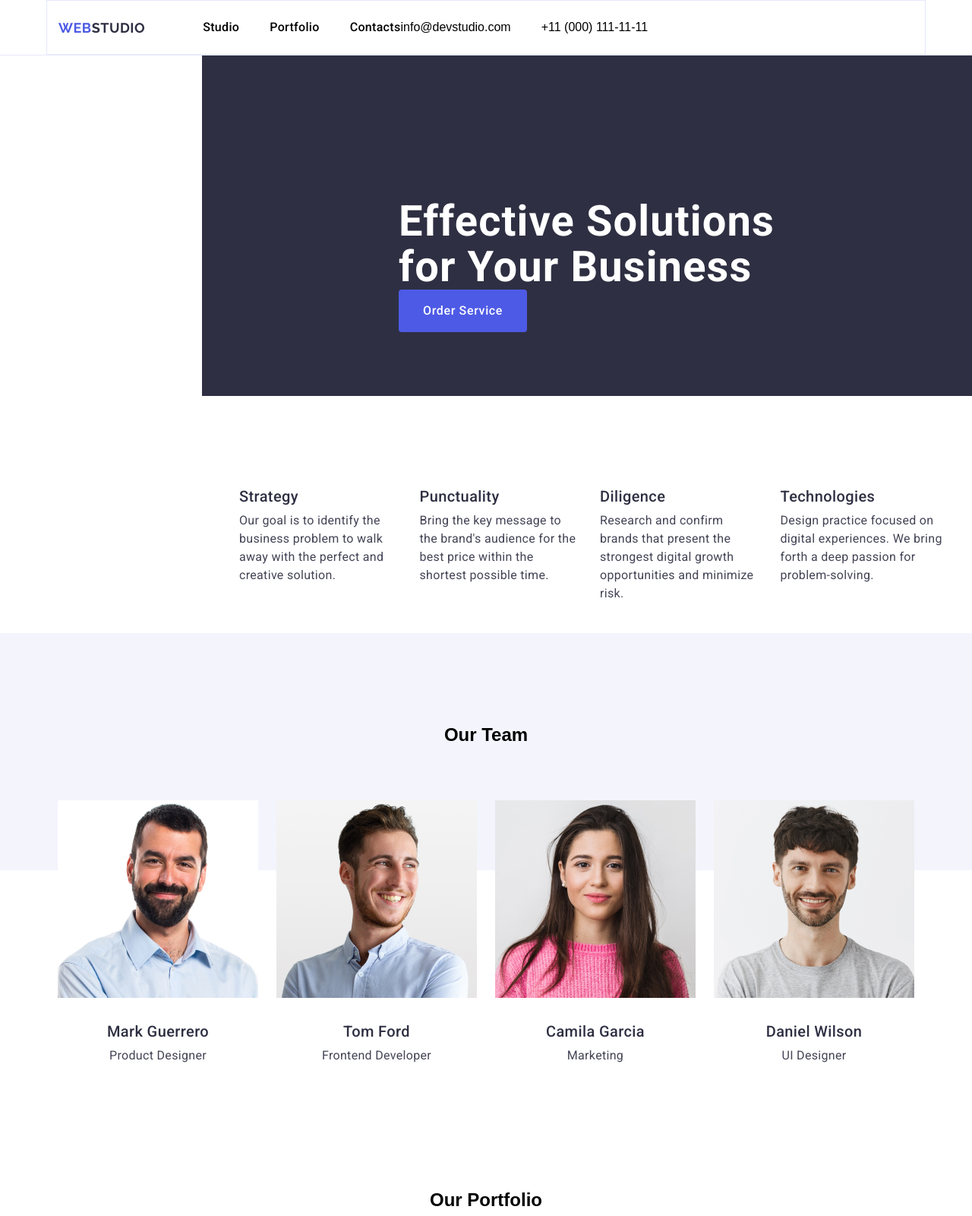
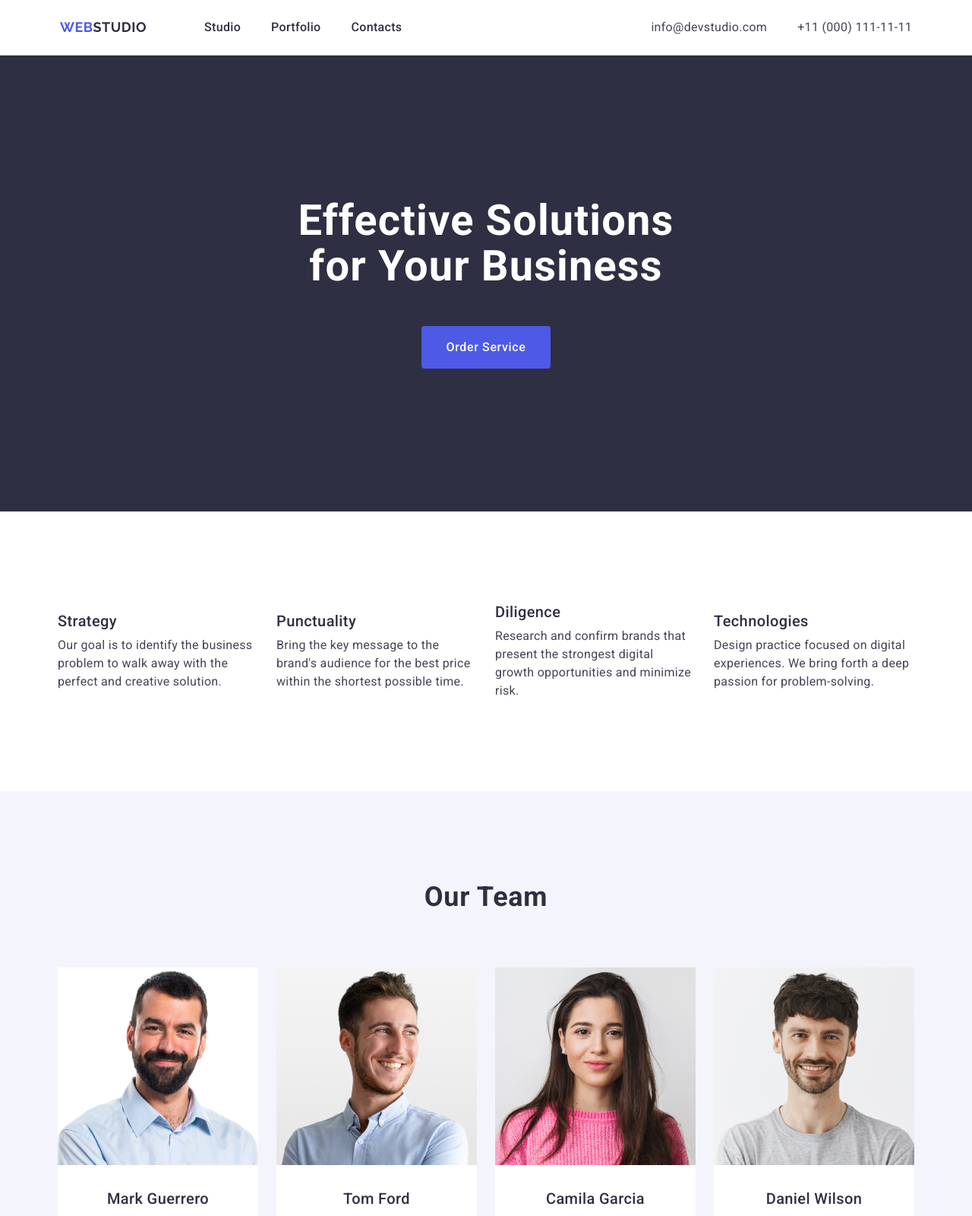
Before and after one commit to petronela88/goit-markup-hw-03, a plain HTML site: page index.html in a window 1280 px wide. Shown: the top 1600 px of the page at 76% size. Drawn offline with nearby package versions, Linux system fonts and the light colour scheme.

Commit message:
remodel the website for hmw 3

```diff
--- a/css/style.css
+++ b/css/style.css
@@ -1,53 +1,245 @@
+:root {
+    --iris: #4D5AE5;
+    --ocean: #404BBF;
+    --navy-blue: #2E2F42;
+    --green: #31D0AA;
+    --slate: #434455;
+    --light-slate: #8E8F99;
+    --cornflower: #E7E9FC;
+    --cloud: #F4F4FD;
+    --navy-blue-modal: #2E2F42;
+    --grey: #2E2F42;
+    --white: #FFFFFF;
+    --dairy: #FCFCFC;
+}
+
+body {
+    font-family: 'Roboto', sans-serif;
+    color: var(--slate);
+    background-color: var(--white);
+}
+
+a {
+    text-decoration: none;
+}
+
+ul {
+    padding-inline-start: 0;
+    margin-block-start: 0;
+    margin-block-end: 0;
+    list-style-type: none;
+}
+
 h1,
 h2,
 h3,
-h4,
-h5,
-h6,
 p {
-    margin: 0
+    margin-block-start: 0;
+    margin-block-end: 0;
 }
 
-html {
-    box-sizing: border-box;
+a {
+    text-decoration: none;
+    font-style: normal;
 }
 
-*,
-*::after,
-*::before {
-    box-sizing: inherit;
+/* Text configuration*/
+.logo {
+    font-family: 'Raleway', sans-serif;
+    font-weight: 700;
+    font-size: 18px;
+    line-height: 1.17;
+    letter-spacing: 0.03em;
+    text-transform: uppercase;
+    color: var(--iris);
 }
 
-img {
-    display: block;
-    max-width: 100%;
-    height: auto;
+.logo-studio {
+    color: var(--navy-blue);
 }
 
 address {
     font-style: normal;
 }
 
-.link {
-    text-decoration: none;
-    color: inherit;
+.header-item a {
+    font-weight: 500;
+    font-size: 16px;
+    line-height: 1.5;
+    letter-spacing: 0.02em;
+    color: var(--navy-blue);
 }
 
-.list {
-    list-style: none;
-    padding: 0;
-    margin: 0;
+.header-item-address a {
+    font-weight: 400;
+    font-size: 16px;
+    line-height: 1.5;
+    letter-spacing: 0.02em;
+    color: var(--slate);
 }
 
-:root {
-    --color-web: #4D5AE5;
-    --color-studio: #2E2F42;
-    --color-info: #434455;
-    --color-background: #FFFFFF;
+.hero-title {
+    font-weight: 700;
+    font-size: 56px;
+    line-height: 1.07;
+    letter-spacing: 0.02em;
+    color: var(--white);
+    text-align: center;
 }
 
-body {
-    font-family: "Robot", sans-serif;
+.primary-button {
+    font-family: 'Roboto', sans-serif;
+    font-weight: 500;
+    font-size: 16px;
+    line-height: 1.5;
+    letter-spacing: 0.04em;
+    color: var(--white);
+    cursor: pointer
+}
+
+.objectivs-title {
+    font-weight: 500;
+    font-size: 20px;
+    line-height: 1.2;
+    letter-spacing: 0.02em;
+    color: var(--navy-blue);
+}
+
+.objectivs-text {
+    font-weight: 400;
+    font-size: 16px;
+    line-height: 1.5;
+    letter-spacing: 0.02em;
+}
+
+.our-team-title {
+    font-weight: 700;
+    font-size: 36px;
+    line-height: 1.11;
+    letter-spacing: 0.02em;
+    color: var(--navy-blue);
+    text-align: center;
+    text-transform: capitalize;
+}
+
+.team-title {
+    font-weight: 500;
+    font-size: 20px;
+    line-height: 1.2;
+    letter-spacing: 0.02em;
+    color: var(--navy-blue);
+}
+
+.team-text {
+    font-weight: 400;
+    font-size: 16px;
+    line-height: 1.5;
+    letter-spacing: 0.02em;
+}
+
+.portfolio-title {
+    font-weight: 700;
+    font-size: 36px;
+    line-height: 1.11;
+    letter-spacing: 0.02em;
+    color: var(--navy-blue);
+    text-align: center;
+    text-transform: capitalize;
+}
+
+.portfolio-section {
+    font-weight: 700;
+    font-size: 36px;
+    line-height: 1.11;
+    letter-spacing: 0.02em;
+    color: var(--navy-blue);
+}
+
+.portfolio-titles {
+    font-weight: 500;
+    font-size: 20px;
+    line-height: 1.2;
+    letter-spacing: 0.02em;
+    color: var(--navy-blue);
+}
+
+.portfolio-texts {
+    font-weight: 400;
+    font-size: 16px;
+    line-height: 1.5;
+    letter-spacing: 0.02em;
+    color: var(--slate);
+}
+
+.logo-studio-footer {
+    color: var(--cloud);
+}
+
+.footer-paragraph {
+    font-weight: 400;
+    font-size: 16px;
+    line-height: 1.5;
+    letter-spacing: 0.02em;
+    color: var(--cloud);
+}
+
+
+/* Background Color configuration*/
+.hero-section {
+    background-color: var(--navy-blue);
+}
+
+.primary-button {
+    background-color: var(--iris);
+}
+
+.team-section {
+    background-color: var(--cloud);
+}
+
+.team-people {
+    background-color: var(--white);
+}
+
+.footer {
+    background-color: var(--navy-blue);
+}
+
+
+/* Links and Button configuration */
+.header-item a:hover,
+.header-item a:focus {
+    color: var(--ocean);
+    cursor: pointer;
+}
+
+.header-item a:active {
+    color: var(--ocean);
+}
+
+.header-item-address a:hover,
+.header-item-address a:focus {
+    color: var(--ocean);
+    cursor: pointer;
+}
+
+.primary-button:hover,
+.primary-button:focus {
+    background-color: var(--ocean);
+    cursor: pointer;
+}
+
+
+/* Flexbox */
+.container {
+    width: 1158px;
+    margin: 0 auto;
+    padding: 0 15px;
+}
+
+.header-item,
+.header-link {
+    padding: 24px 0;
 }
 
 /* Header */
@@ -55,27 +247,20 @@ body {
     border-bottom: 1px solid #e7e9fc;
 }
 
-.container {
-    max-width: 1158px;
-    max-height: 72px;
-    margin: 0 auto;
-    padding: 0 15px;
-}
-
-.main-header>.header-container {
+.header-container {
     display: flex;
-    border: 1px solid #e7e9fc;
+    align-items: center;
+    justify-content: center;
+    gap: 328px;
 }
 
 .header-nav {
-    font-family: Roboto;
-    font-size: 16px;
-    font-weight: 500;
-    line-height: 24px;
-    letter-spacing: 0.02em;
-    text-align: left;
     display: flex;
     align-items: center;
+}
+
+.logo {
+    margin-right: 76px;
 }
 
 .header-list {
@@ -83,91 +268,38 @@ body {
     gap: 40px;
 }
 
-.header-item {
-
+.header-list-address {
     display: flex;
+    flex-direction: row;
     gap: 40px;
 }
 
-.header-link {
-    padding: 24px 0;
+
+/* Section 1 */
+.hero-section {
+    padding: 188px 0;
 }
 
-.header-address {
+.hero-section-container {
     display: flex;
+    flex-direction: column;
     align-items: center;
 }
 
-.logo-studio {
-    font-family: "Raleway", sans-serif;
-    font-size: 18px;
-    font-weight: 700;
-    line-height: 21px;
-    letter-spacing: 0.03em;
-    color: var(--color-studio);
-    text-transform: uppercase;
-    height: 21px;
-}
-
-.logo {
-    font-family: "Raleway", sans-serif;
-    font-size: 18px;
-    font-weight: 700;
-    line-height: 21px;
-    letter-spacing: 0.03em;
-    color: var(--color-web);
-    text-transform: uppercase;
-    height: 21px;
-    text-decoration: none;
-    margin-right: 76px;
-}
-
-/* Sectiunea 1 */
-.hero-section {
-    padding: 188px 0;
-    background-color: var(--color-studio);
-    color: var(--color-background);
-    max-width: 1158px;
-}
-
-.section {
-    display: flex;
-    margin-left: 266px;
-}
-
 .hero-title {
-    font-family: "Roboto", sans-serif;
-    font-size: 56px;
-    font-weight: 700;
-    line-height: 60px;
-    letter-spacing: 0.02em;
     max-width: 496px;
+    padding: 0px 0px 48px 0px;
 }
 
 .primary-button {
-    display: block;
-    font-family: "Roboto", sans-serif;
-    font-size: 16px;
-    font-weight: 500;
-    line-height: 24px;
-    letter-spacing: 0.04em;
     min-width: 169px;
-    background-color: var(--color-web);
-    color: var(--color-background);
-    border: none;
-    cursor: pointer;
-    padding: 16px 32px 16px 32px;
-    gap: 10px;
+    padding: 16px 32px;
+    border: 0;
     border-radius: 4px;
 }
 
-/* Sectiunea 2 */
-.section-objectivs {
-    padding: 120px 0;
-    max-width: 1128px;
-    margin-left: 300px;
-}
 
+/* Section 2 */
 .visually-hidden {
     position: absolute;
     width: 1px;
@@ -175,105 +307,92 @@ body {
     margin: -1px;
     border: 0;
     padding: 0;
-    white-space: nonwrap;
+    white-space: nowrap;
     clip-path: inset(100%);
     clip: rect(0 0 0 0);
     overflow: hidden;
 }
 
+.section-objectivs {
+    padding: 120px 0px;
+}
+
 .objectivs-list {
     display: flex;
+    justify-content: center;
+    align-items: center;
     gap: 24px;
-    margin-right: 24px;
-}
-
-.objectivs-list .objectivs-item:last-child {
-    margin-right: 0;
 }
 
 .objectivs-item {
-    width: calc((100% - 72px) / 4);
+    display: flex;
+    flex-direction: column;
+    width: 264px;
 }
 
-.objectivs-item .objectivs-title {
-    font-family: "Roboto", sans-serif;
-    font-size: 20px;
-    font-weight: 500;
-    line-height: 24px;
-    letter-spacing: 0.02em;
+.objectivs-title {
     margin-bottom: 8px;
-    color: var(--color-studio);
 }
 
-.objectivs-text {
-    font-family: "Roboto", sans-serif;
-    font-size: 16px;
-    font-weight: 400;
-    line-height: 24px;
-    letter-spacing: 0.02em;
-    color: var(--color-info);
+
+/* Section 3 */
+.team-section {
+    padding: 120px 0px;
 }
 
-/* Sectiunea 3 */
-.team-section {
-    padding: 120px 0;
-    background-color: #F4F4FD;
-
+.team-section-container {
+    display: flex;
+    flex-direction: column;
 }
 
 .our-team-title {
     margin-bottom: 72px;
-    text-align: center;
 }
 
 .team-list {
     display: flex;
+    justify-content: center;
     gap: 24px;
 }
 
+.our-team-img {
+    display: block;
+}
+
+.team-title {
+    margin-bottom: 8px;
+    text-align: center;
+}
+
+.team-text {
+    padding: 0px 0px 32px 0px;
+    text-align: center;
+}
+
 .team-people {
+    border: none;
+    border-radius: 0px 0px 4px 4px;
     width: calc((100% - 72px) / 4);
-    border-radius: 0px 0px 4px 4px;
 }
 
 .container-box {
     padding: 32px 0;
 }
 
-.team-title {
-    text-align: center;
-    margin-bottom: 8px;
-    font-family: "Roboto", sans-serif;
-    font-size: 20px;
-    font-weight: 500;
-    line-height: 24px;
-    letter-spacing: 0.02em;
-    color: var(--color-studio);
-}
 
-.team-text {
-    text-align: center;
-    font-family: "Roboto", sans-serif;
-    font-size: 16px;
-    font-weight: 400;
-    line-height: 24px;
-    letter-spacing: 0.02em;
-    color: var(--color-info);
-}
-
-/* Sectiunea 4 */
+/* Section 4 */
 .portfolio-section {
-    padding-top: 120px;
-    padding-bottom: 120px;
-    margin-top: 300px;
+    padding: 120px 0px;
+    display: flex;
+    flex-direction: column;
 }
 
 .portfolio-title {
     margin-bottom: 72px;
-    text-align: center;
 }
 
 .portfolio-list {
+    width: 1128px;
     display: flex;
     flex-wrap: wrap;
     column-gap: 24px;
@@ -281,52 +400,26 @@ body {
 }
 
 .portfolio-lists {
-    width: calc((100% - 48px) / 3);
+    margin-bottom: 8px;
 }
 
 .container-box-portfolio {
+    border: 1px solid var(--cornflower);
+    border-top: 0;
     padding: 32px 16px;
-    border: 1px solid #e7e9fc;
-    border-top: none;
-    margin-bottom: 8px;
 }
 
-.portfolio-titles {
-    font-family: "Roboto", sans-serif;
-    font-size: 20px;
-    font-weight: 500;
-    line-height: 24px;
-    letter-spacing: 0.02em;
-    color: var(--color-studio);
-}
-
-.portfolio-texts {
-    font-family: "Roboto", sans-serif;
-    font-size: 16px;
-    font-weight: 400;
-    line-height: 24px;
-    letter-spacing: 0.02em;
-    color: var(--color-info);
-}
 
 /* Footer */
 .footer {
-    padding: 100px 0;
+    padding: 100px 0px;
+}
+
+.footer-logo {
     display: inline-block;
-    background-color: var(--color-studio);
     margin-bottom: 16px;
 }
 
 .footer-paragraph {
-    font-family: "Roboto", sans-serif;
-    font-size: 16px;
-    font-weight: 400;
-    line-height: 24px;
-    letter-spacing: 0.02em;
-    max-width: 264px;
-    color: #F4F4FD;
+    width: 264px;
 }
-
-.logo-studio-footer {
-    color: #F4F4FD;
-}
--- a/index.html
+++ b/index.html
@@ -25,17 +25,17 @@
         <div class="header-container container">
             <nav class="header-nav">
                 <a class="logo" href="./index.html">Web<span class="logo-studio">Studio</span></a>
-                <ul class="header-list list">
+                <ul class="header-list">
                     <li class="header-item"><a class="header-link link" href="./index.html">Studio</a></li>
                     <li class="header-item"><a class="header-link link" href="">Portfolio</a></li>
                     <li class="header-item"><a class="header-link link" href="">Contacts</a></li>
                 </ul>
             </nav>
             <address class="header-address">
-                <ul class="header-list list">
-                    <li class="header-item"><a class="header-link link"
+                <ul class="header-list-address">
+                    <li class="header-item-address"><a class="header-link-address"
                             href="mailto:info@devstudio.com">info@devstudio.com</a></li>
-                    <li class="header-item"><a class="header-link link" href="tel:+110001111111">+11 (000)
+                    <li class="header-item-address"><a class="header-link-address" href="tel:+110001111111">+11 (000)
                             111-11-11</a></li>
                 </ul>
             </address>
@@ -44,7 +44,7 @@
     <main>
         <!-- Section 1-->
         <section class="hero-section section">
-            <div class="container">
+            <div class="hero-section-container container">
                 <h1 class="hero-title">Effective Solutions for Your Business</h1>
                 <button class="primary-button" type="button">Order Service</button>
             </div>
@@ -54,7 +54,7 @@
         <section class="section-objectivs">
             <div class="container">
                 <h2 class="visually-hidden">Titlu</h2>
-                <ul class="objectivs-list list">
+                <ul class="objectivs-list">
                     <li class="objectivs-item">
                         <h3 class="objectivs-title">Strategy</h3>
                         <p class="objectivs-text"> Our goal is to identify the business
@@ -89,11 +89,11 @@
 
         <!-- Section 3-->
         <section class="team-section">
-            <div class="container">
+            <div class="team-section-container container">
                 <h2 class="our-team-title">Our Team</h2>
-                <ul class="team-list list">
+                <ul class="team-list">
                     <li class="team-people">
-                        <img src="./images/img1.jpg" alt="img1" width="264">
+                        <img class="our-team-img" src="./images/img1.jpg" alt="img1" width="264">
                         <div class="container-box">
                             <h3 class="team-title">Mark Guerrero</h3>
                             <p class="team-text">Product Designer</p>
@@ -101,7 +101,7 @@
                     </li>
 
                     <li class="team-people">
-                        <img src="./images/img2.jpg" alt="img2" width="264">
+                        <img class="our-team-img" src="./images/img2.jpg" alt="img2" width="264">
                         <div class="container-box">
                             <h3 class="team-title">Tom Ford</h3>
                             <p class="team-text">Frontend Developer</p>
@@ -109,7 +109,7 @@
                     </li>
 
                     <li class="team-people">
-                        <img src="./images/img3.jpg" alt="img3" width="264">
+                        <img class="our-team-img" src="./images/img3.jpg" alt="img3" width="264">
                         <div class="container-box">
                             <h3 class="team-title">Camila Garcia</h3>
                             <p class="team-text">Marketing</p>
@@ -117,7 +117,7 @@
                     </li>
 
                     <li class="team-people">
-                        <img src="./images/img4.jpg" alt="img4" width="264">
+                        <img class="our-team-img" src="./images/img4.jpg" alt="img4" width="264">
                         <div class="container-box">
                             <h3 class="team-title">Daniel Wilson</h3>
                             <p class="team-text">UI Designer</p>
@@ -131,9 +131,9 @@
         <section class="portfolio-section">
             <div class="container">
                 <h2 class="portfolio-title">Our Portfolio</h2>
-                <ul class="portfolio-list list">
+                <ul class="portfolio-list">
                     <li class="portfolio-lists">
-                        <img src="./images/img5.jpeg" alt="img5" width="360">
+                        <img class="our-team-img" src="./images/img5.jpeg" alt="img5" width="360">
                         <div class="container-box-portfolio">
                             <h3 class="portfolio-titles">Banking App</h3>
                             <p class="portfolio-texts">App</p>
@@ -141,7 +141,7 @@
                     </li>
 
                     <li class="portfolio-lists">
-                        <img src="./images/img6.jpeg" alt="img6" width="360">
+                        <img class="our-team-img" src="./images/img6.jpeg" alt="img6" width="360">
                         <div class="container-box-portfolio">
                             <h3 class="portfolio-titles">Cashless Payment</h3>
                             <p class="portfolio-texts">Marketing</p>
@@ -149,7 +149,7 @@
                     </li>
 
                     <li class="portfolio-lists">
-                        <img src="./images/img7.jpeg" alt="img7" width="360">
+                        <img class="our-team-img" src="./images/img7.jpeg" alt="img7" width="360">
                         <div class="container-box-portfolio">
                             <h3 class="portfolio-titles">Meditation App</h3>
                             <p class="portfolio-texts">App</p>
@@ -157,7 +157,7 @@
                     </li>
 
                     <li class="portfolio-lists">
-                        <img src="./images/img8.jpeg" alt="img8" width="360">
+                        <img class="our-team-img" src="./images/img8.jpeg" alt="img8" width="360">
                         <div class="container-box-portfolio">
                             <h3 class="portfolio-titles">Taxi Service</h3>
                             <p class="portfolio-texts">Marketing</p>
@@ -165,7 +165,7 @@
                     </li>
 
                     <li class="portfolio-lists">
-                        <img src="./images/img9.jpeg" alt="img9" width="360">
+                        <img class="our-team-img" src="./images/img9.jpeg" alt="img9" width="360">
                         <div class="container-box-portfolio">
                             <h3 class="portfolio-titles">Screen Illustrations</h3>
                             <p class="portfolio-texts">Design</p>
@@ -173,7 +173,7 @@
                     </li>
 
                     <li class="portfolio-lists">
-                        <img src="./images/img10.jpeg" alt="img10" width="360">
+                        <img class="our-team-img" src="./images/img10.jpeg" alt="img10" width="360">
                         <div class="container-box-portfolio">
                             <h3 class="portfolio-titles">Online Courses</h3>
                             <p class="portfolio-texts">Marketing</p>
@@ -187,12 +187,11 @@
     <!-- Section Footer-->
     <footer class="footer">
         <div class="container">
-            <a class="logo" href="/index.html">Web<span class="logo-studio-footer">Studio</span></a>
+            <a class="footer-logo logo" href="/index.html">Web<span class="logo-studio-footer">Studio</span></a>
             <p class="footer-paragraph">Increase the flow of customers
                 and sales for your business with
                 digital marketing & growth solutions.</p>
         </div>
-
     </footer>
 </body>
 
```
Also changed, not shown: images/antenna 1.svg (added), images/astronaut 1.svg (added), images/clock 1.svg (added), images/diagram 1.svg (added), 1 other file.
